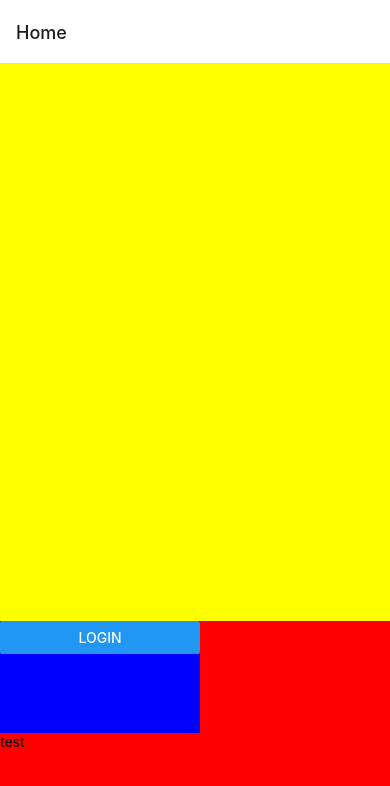
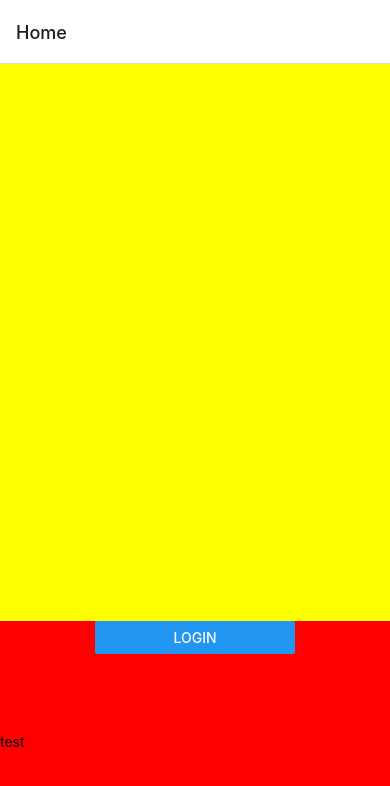
Before and after one commit to dio22r/belajar-react-native, a React Native app: screen /Home in a window 390 px wide. Shown: the top 786 px of the page. Built offline with nearby package versions, Linux system fonts and the light colour scheme.

Commit message:
navigation fix

```diff
--- a/App.tsx
+++ b/App.tsx
@@ -9,9 +9,10 @@
 
 import * as React from 'react';
 import {NavigationContainer} from '@react-navigation/native';
+import {createNativeStackNavigator} from '@react-navigation/native-stack';
+
 import LoginPage from './pages/LoginPage';
 import HomePage from './pages/HomePage';
-import {createNativeStackNavigator} from '@react-navigation/native-stack';
 
 const Stack = createNativeStackNavigator();
 
--- a/pages/HomePage.tsx
+++ b/pages/HomePage.tsx
@@ -12,22 +12,20 @@ import React, {useState} from 'react';
 
 import {StyleSheet, View, Button, Text} from 'react-native';
 
-const HomePage: React.FC = () => {
+const HomePage: React.FC = ({navigation}) => {
   let [text, setText] = useState('test');
 
   function pressbutton() {
     setText('Pressed');
+    navigation.navigate('Login');
   }
 
   return (
     <View style={{flex:1, backgroundColor:'red'}}>
-      <View style={{flex:5, backgroundColor:'yellow'}} >
-
-      </View>
-      <View style={{width: 200, flex:1, backgroundColor:'blue',zIndex:2}}>
+      <View style={{flex:5, backgroundColor:'yellow'}} ></View>
+      <View style={{width: 200, flex: 1, alignSelf: 'center'}}>
         <Button title="Login" onPress={pressbutton} />
       </View>
-
       <Text style={{flex: 1}}>{text}</Text>
     </View>
   );
```
